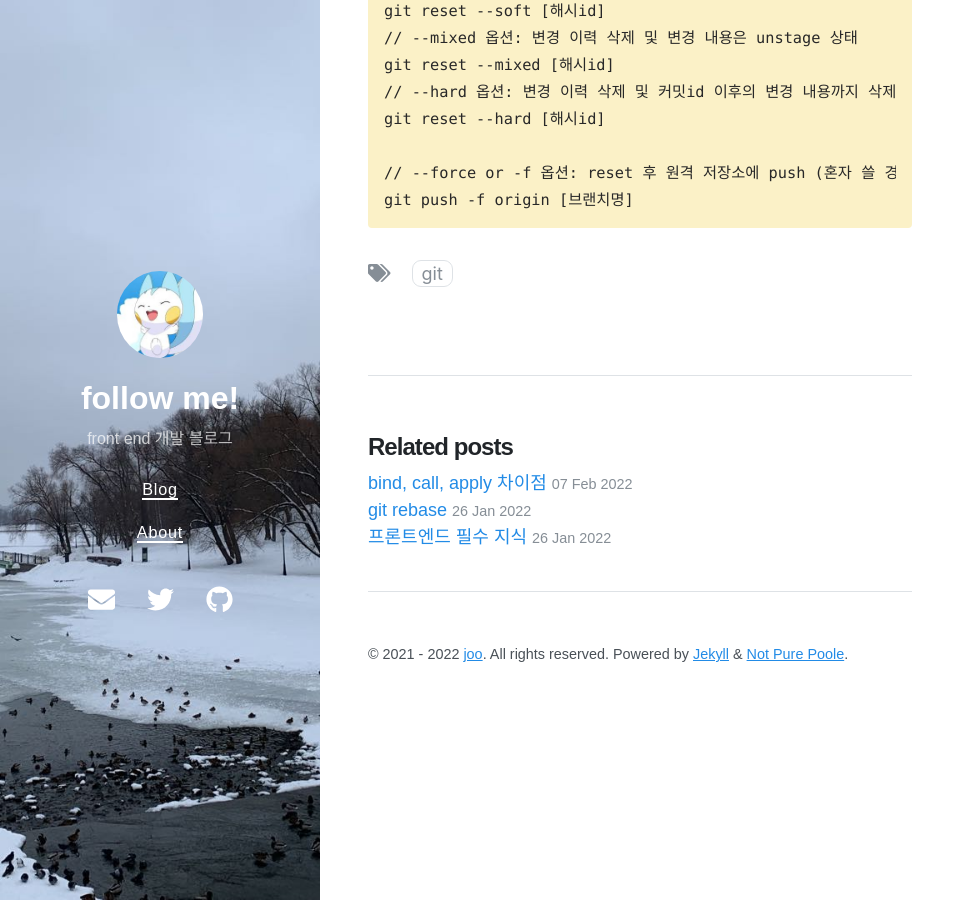
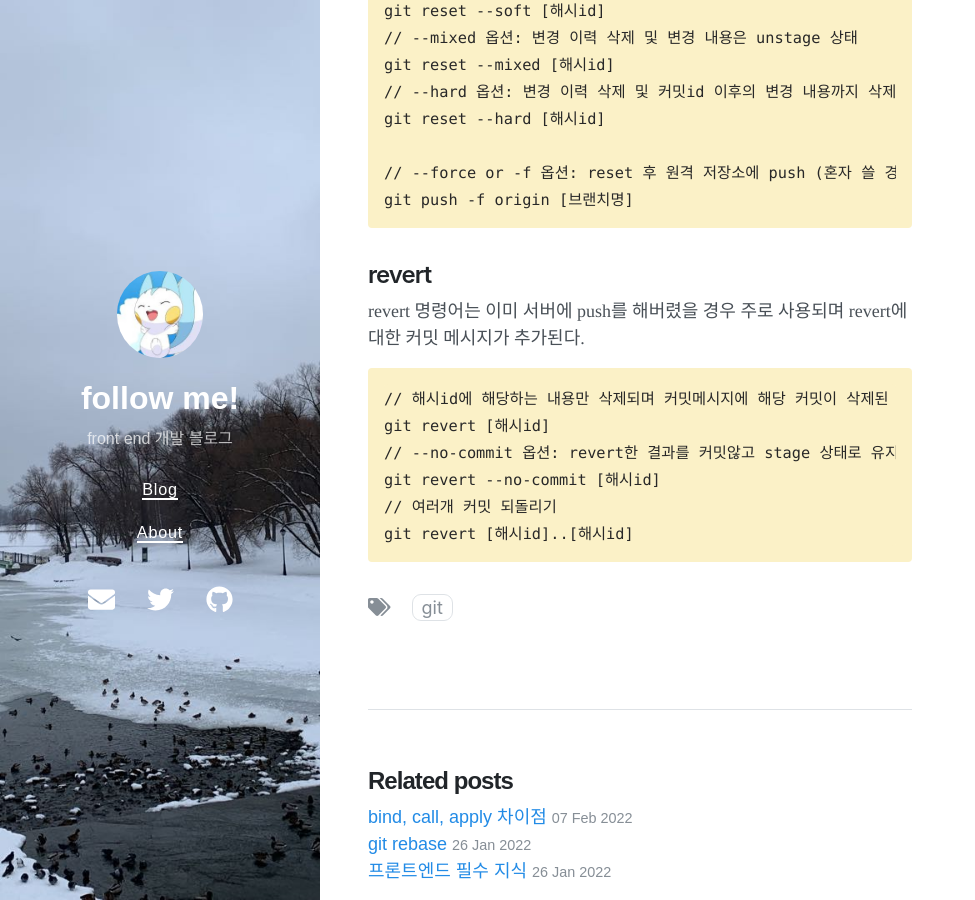
Before and after one commit to micmacbox/blog, a Jekyll site: the page built from _posts/2021-11-15-git-revert-reset.md, in a window 1280 px wide and 900 px high, scrolled down 739 px. Shown: the whole window, without its empty margins (0-975 px from the left). Built offline with Jekyll 4.4.1, drawn with Linux system fonts in a browser that asks for light colours; nearby versions of some CDN libraries.

Commit message:
revert post

```diff
--- a/_posts/2021-11-15-git-revert-reset.md
+++ b/_posts/2021-11-15-git-revert-reset.md
@@ -37,3 +37,14 @@ revert: 원하는 커밋을 되돌리며 로그를 남기는 것 (커밋을 되
 
     // --force or -f 옵션: reset 후 원격 저장소에 push (혼자 쓸 경우에만 쓰기)
     git push -f origin [브랜치명]
+
+## revert
+
+revert 명령어는 이미 서버에 push를 해버렸을 경우 주로 사용되며 revert에 대한 커밋 메시지가 추가된다.
+
+    // 해시id에 해당하는 내용만 삭제되며 커밋메시지에 해당 커밋이 삭제된 이력이 남는다
+    git revert [해시id]
+    // --no-commit 옵션: revert한 결과를 커밋않고 stage 상태로 유지.
+    git revert --no-commit [해시id]
+    // 여러개 커밋 되돌리기
+    git revert [해시id]..[해시id]
```
